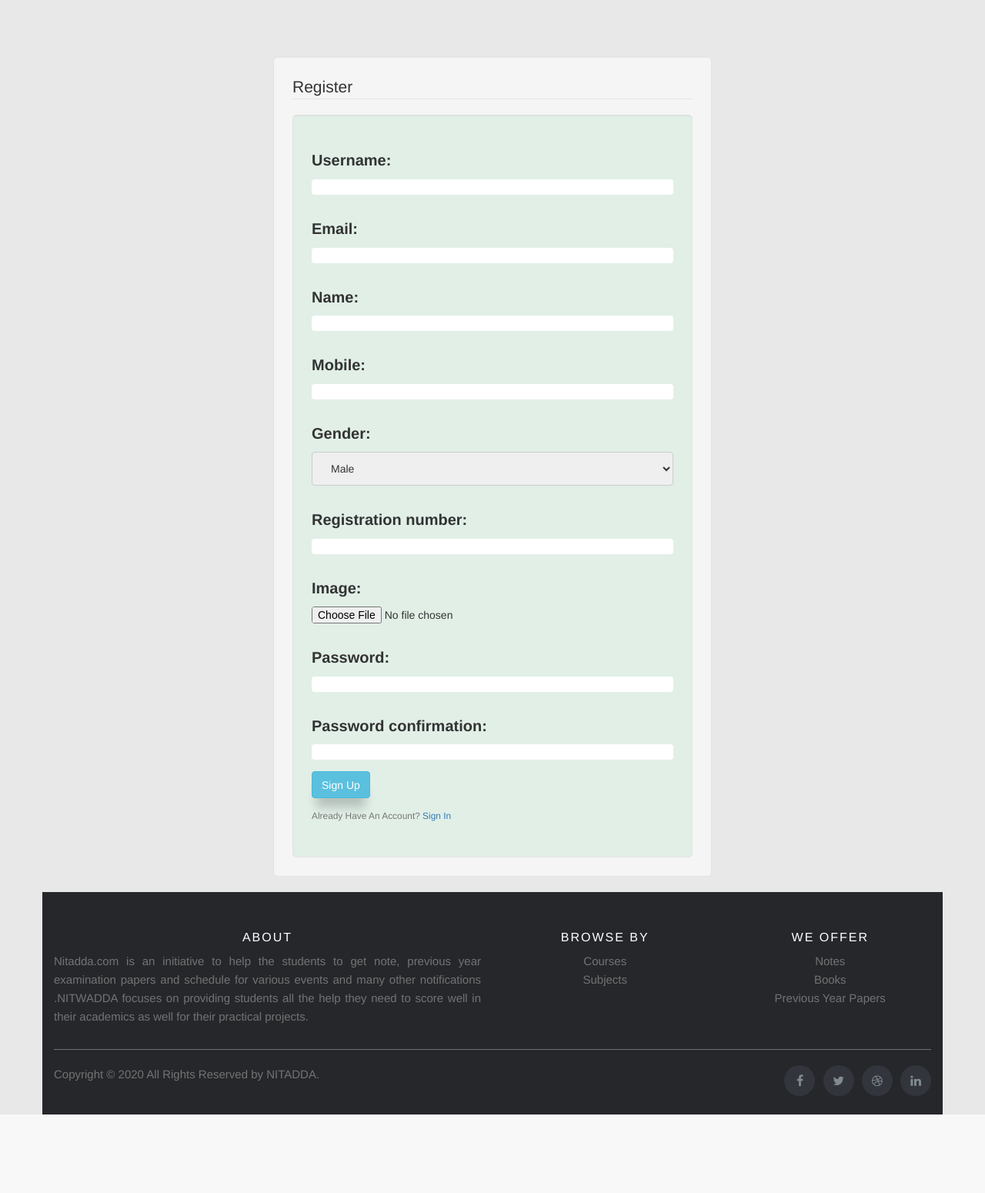
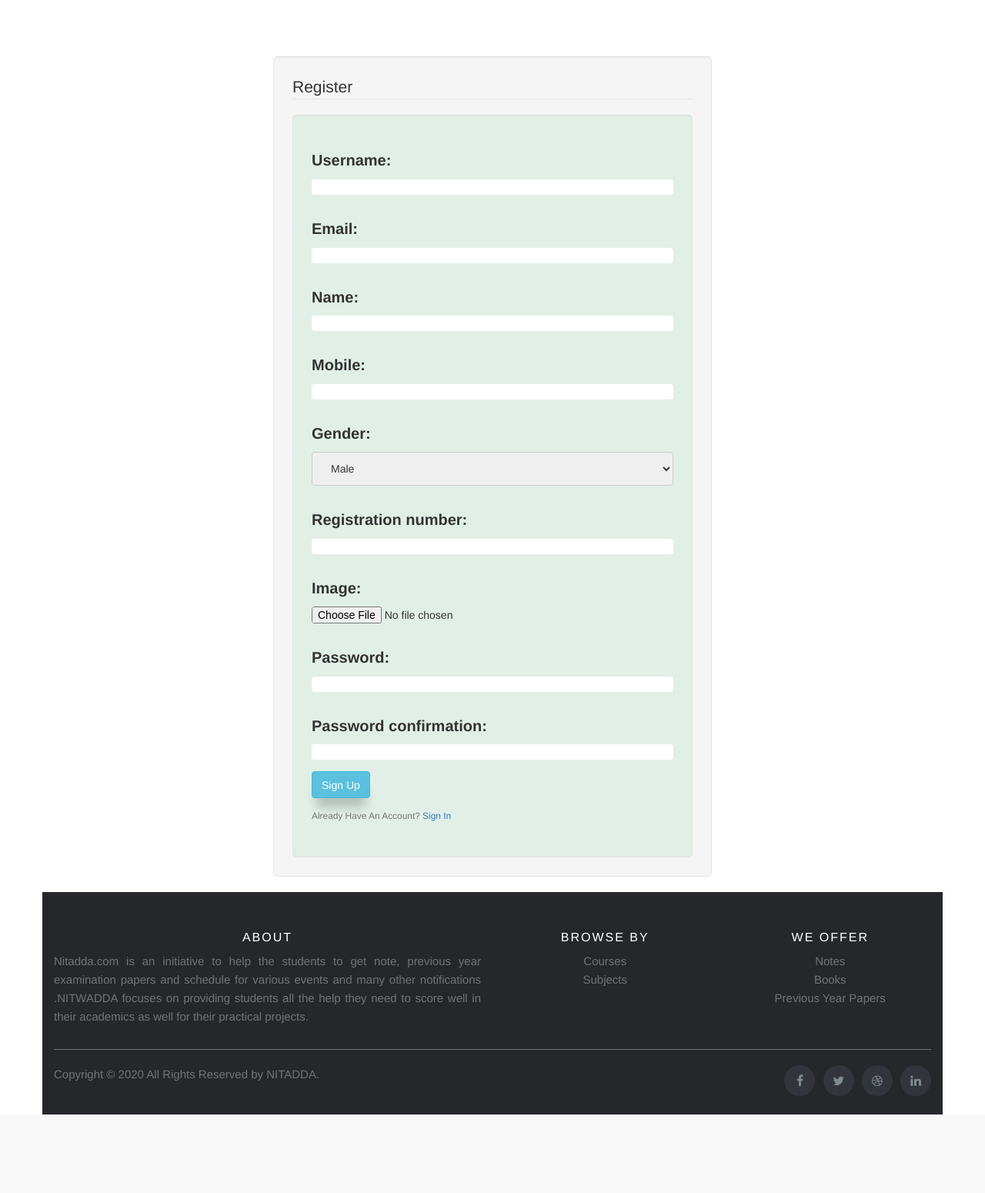
Before and after one commit to himanshukadian/nitadda, a Django app: page /register/ in a window 1280 px wide. Shown: the part 51-1601 px from the top of the page at 77% size. Run offline with Django 3.2, Linux system fonts and the light colour scheme; parts of the project's set-up code (start-up, migrations or seed data) failed here and were passed over; some libraries are stand-ins or nearby versions; some web fonts are replaced.

Commit message:
merged all changes

```diff
--- a/templates/base.html
+++ b/templates/base.html
@@ -70,7 +70,7 @@
             });
     </script>
 </head>
-<body style="background-color: #e8e8e8;">
+<body >
 <header>
     <nav style="margin-bottom: 50px; background-color:#fff;font-size: 14px;z-index: 1000;"
          class="navbar navbar-static-top navbar-light bg-faded ">
```
